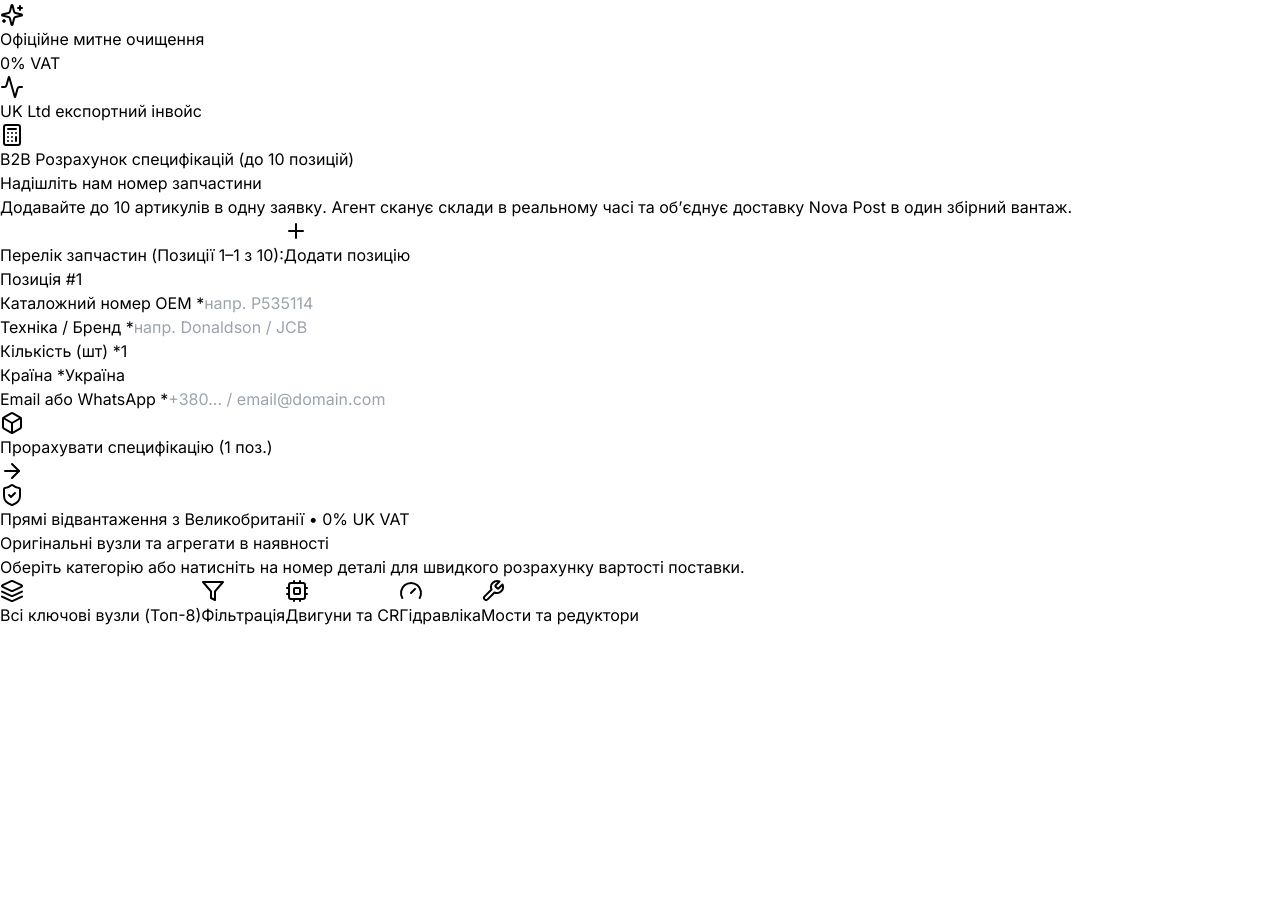
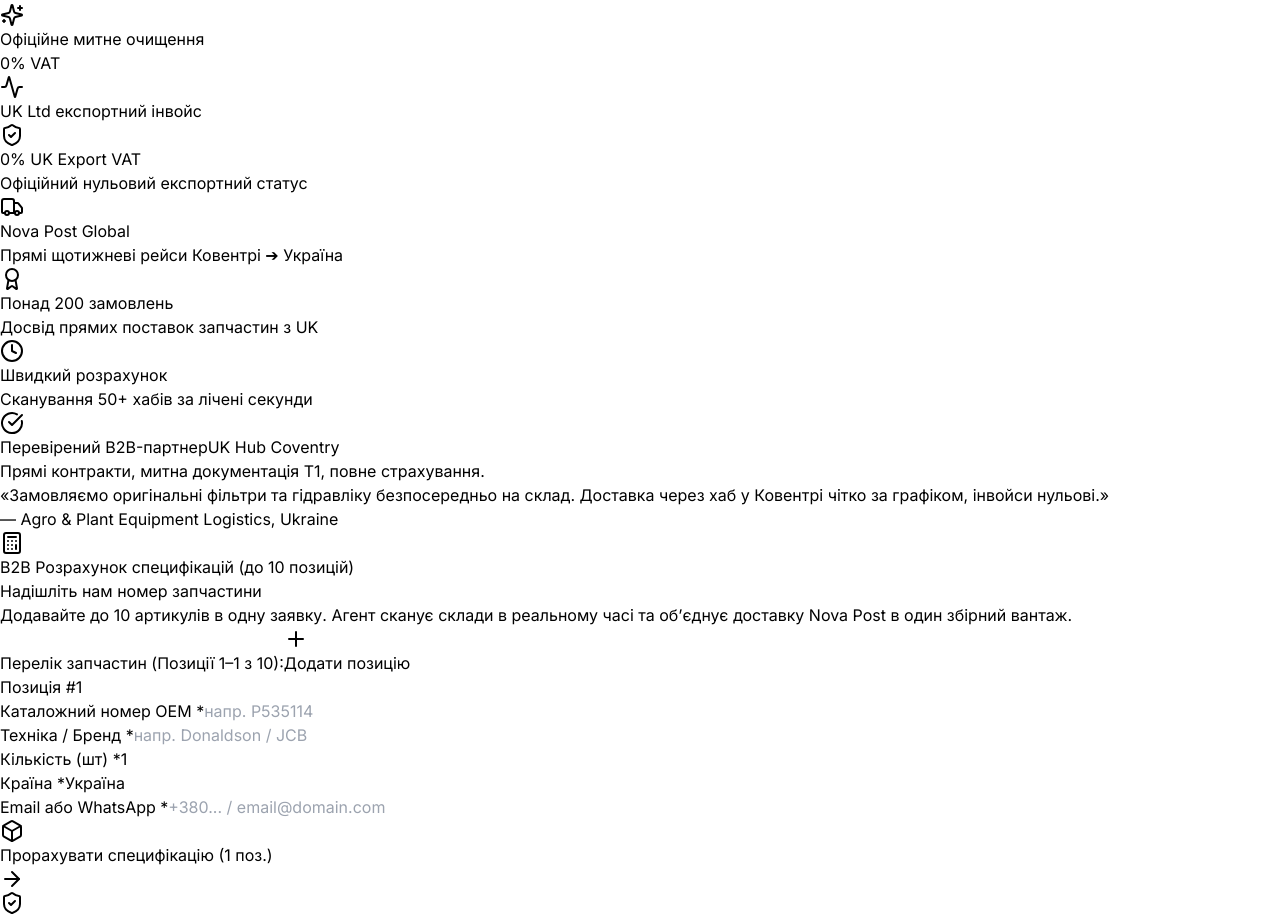
Before and after one commit to tsipan1997-byte/Nolimitgoods, a Next.js app: page / in a window 1280 px wide. Shown: the part 882-1801 px from the top of the page. Built offline with nearby package versions, Linux system fonts and the light colour scheme.

Commit message:
Update page.tsx

```diff
--- a/app/page.tsx
+++ b/app/page.tsx
@@ -3,6 +3,7 @@
 import React from 'react';
 import Header from './components/header';
 import HeroSection from './components/hero-section';
+import TrustBanner from './components/trust-banner'; // <--- Додали імпорт траст-баннера
 import RFQSection from './components/rfq-section';
 import BrandsCatalog from './components/BrandsCatalog';
 import DeliveriesSection from './components/deliveries-section';
@@ -35,6 +36,9 @@
       {/* 2. Головний банер (Hero) */}
       <HeroSection />
 
+      {/* 2.1. Траст-баннер із правдивими цифрами та європейськими гарантіями */}
+      <TrustBanner />
+
       {/* 3. Блок калькулятора та специфікацій */}
       <div id="parts-calculator">
         <RFQSection />
```
